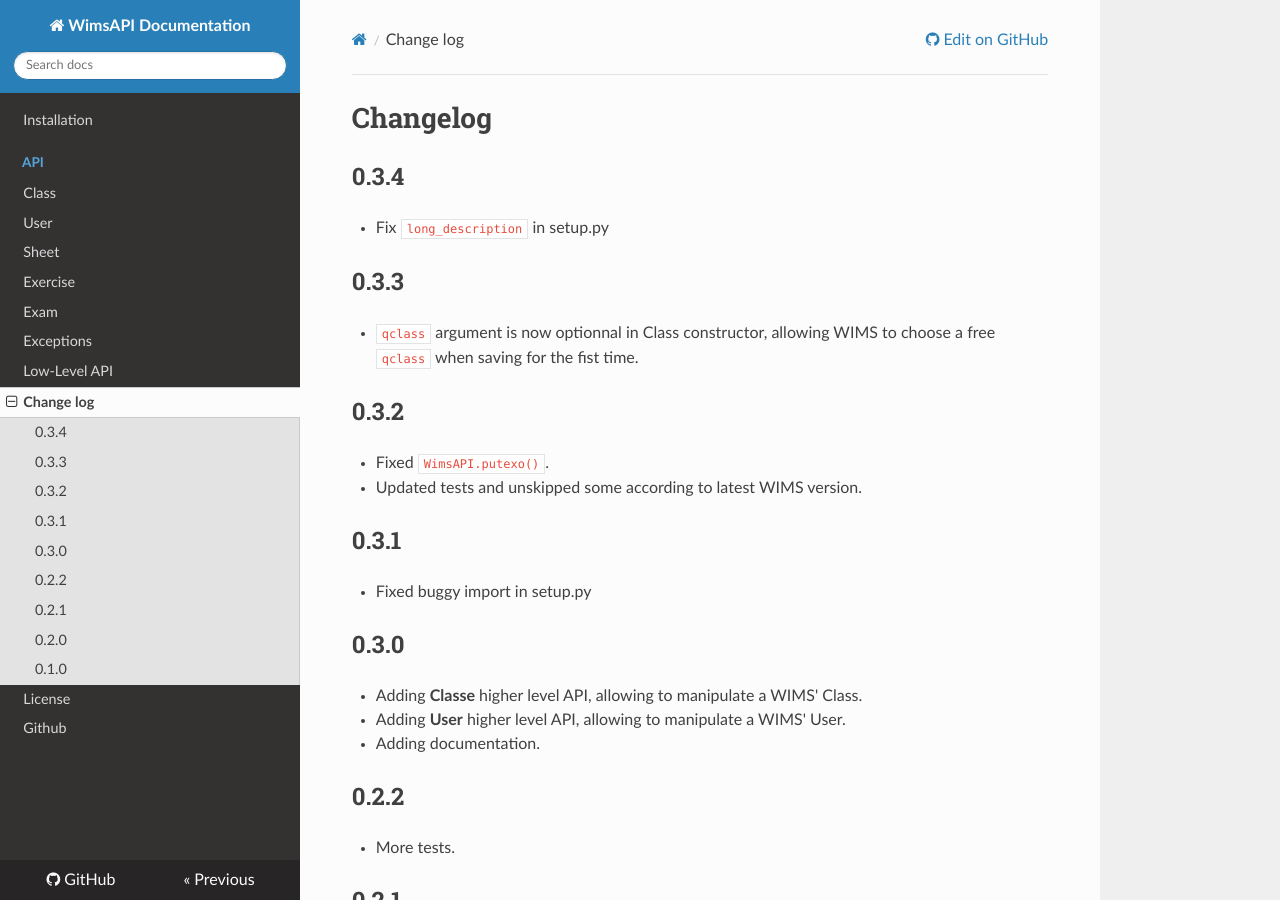
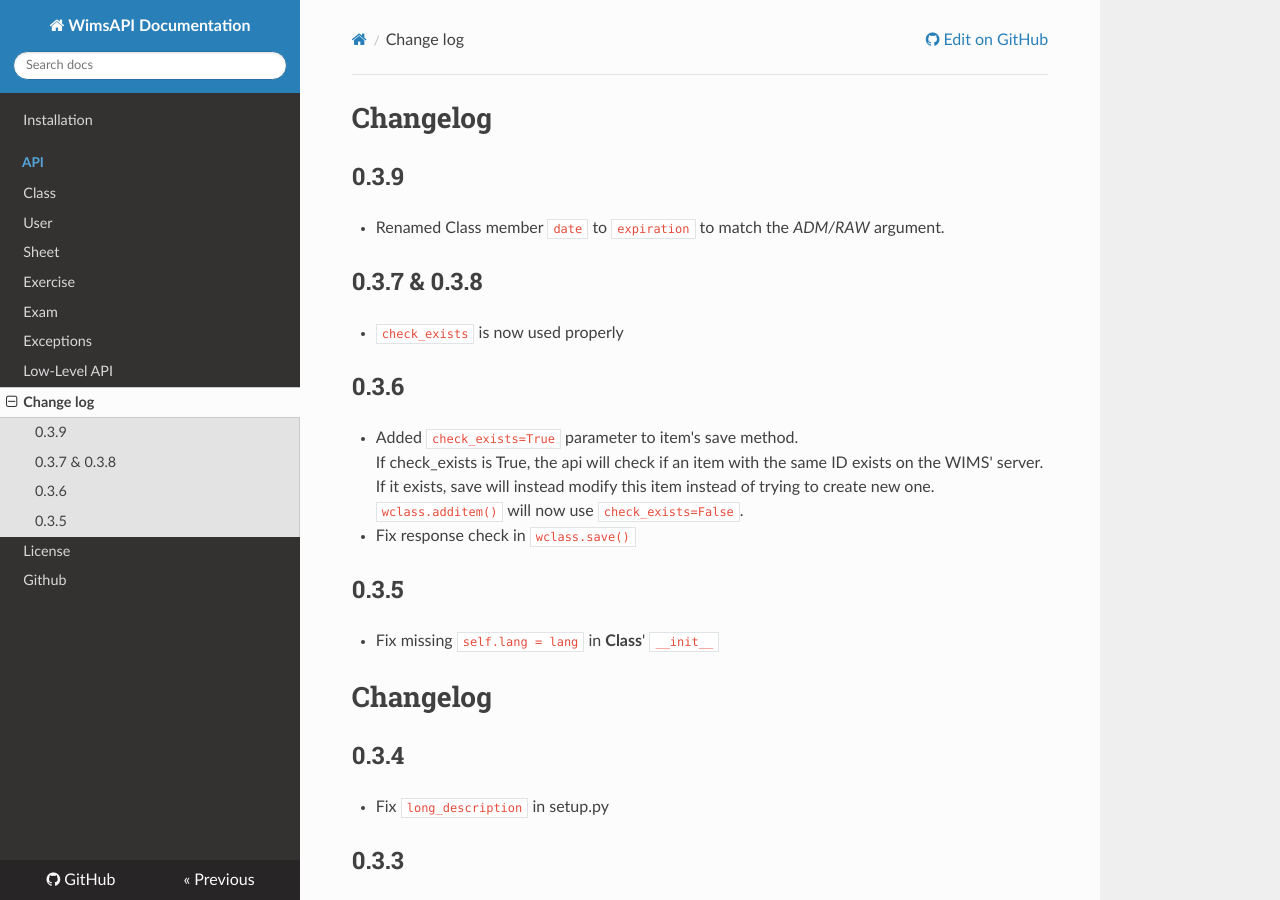
Before and after one commit to qcoumes/wimsapi, an MkDocs documentation site: the page built from docs/CHANGES.md, in a window 1280 px wide and 900 px high. Built offline with MkDocs 1.6.1, drawn with Linux system fonts in a browser that asks for light colours; nearby versions of some CDN libraries.

Commit message:
Bump to 0.3.9

```diff
--- a/docs/CHANGES.md
+++ b/docs/CHANGES.md
@@ -1,3 +1,30 @@
+# Changelog
+
+
+## 0.3.9
+
+* Renamed Class member `date` to `expiration` to match the *ADM/RAW* argument.
+
+## 0.3.7 & 0.3.8
+
+* `check_exists` is now used properly
+
+
+## 0.3.6
+
+* Added `check_exists=True` parameter to item's save method.
+    If check_exists is True, the api will check if an item with the same ID
+    exists on the WIMS' server. If it exists, save will instead modify this
+    item instead of trying to create new one.
+    `wclass.additem()` will now use `check_exists=False`.
+* Fix response check in `wclass.save()`
+
+
+## 0.3.5
+
+* Fix missing `self.lang = lang` in **Class**' `__init__`
+
+
 # Changelog
 
 ## 0.3.4
--- a/setup.py
+++ b/setup.py
@@ -30,7 +30,7 @@ long_description = (
 
 setup(
     name='wimsapi',
-    version="0.3.8",
+    version="0.3.9",
     description='A Python 3 implementation of WIMS adm/raw module.',
     long_description=long_description,
     long_description_content_type='text/markdown',
```
Also changed, not shown: CHANGES.md (deleted, +0 -75 lines).
